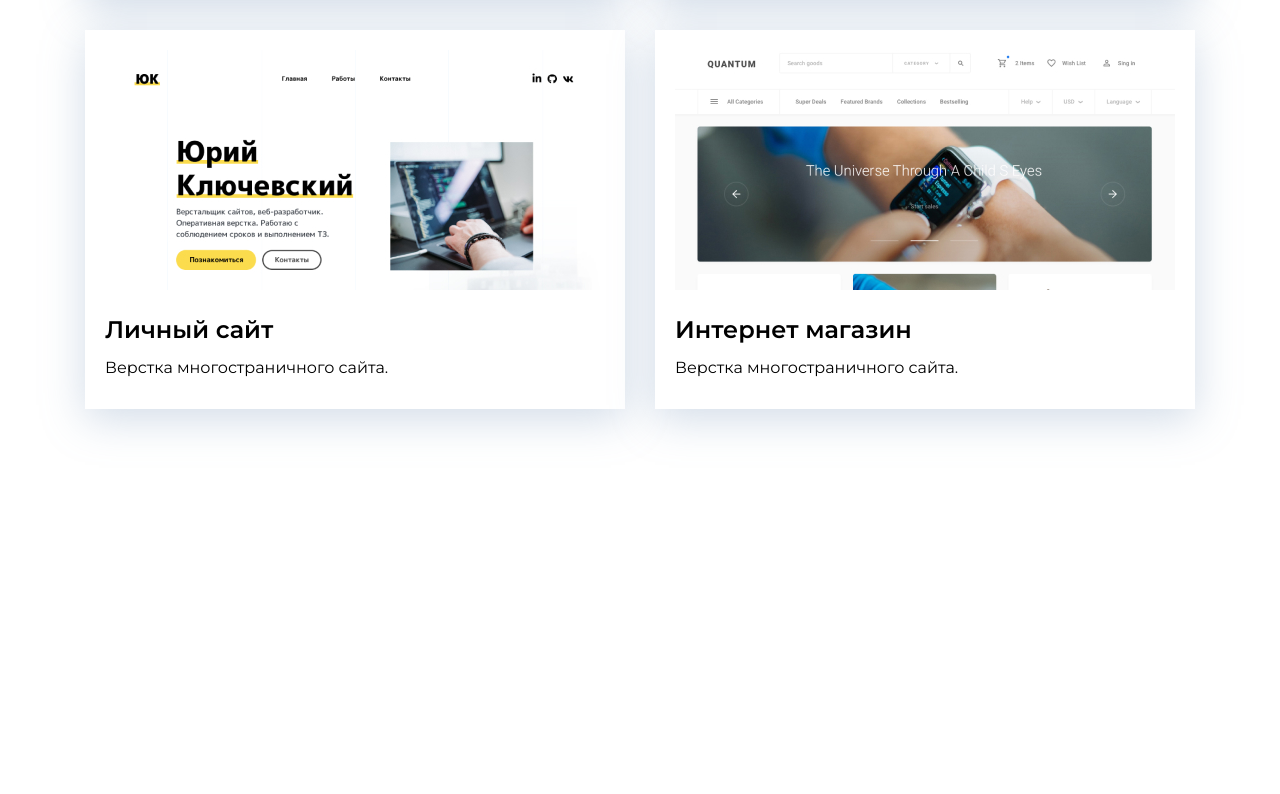
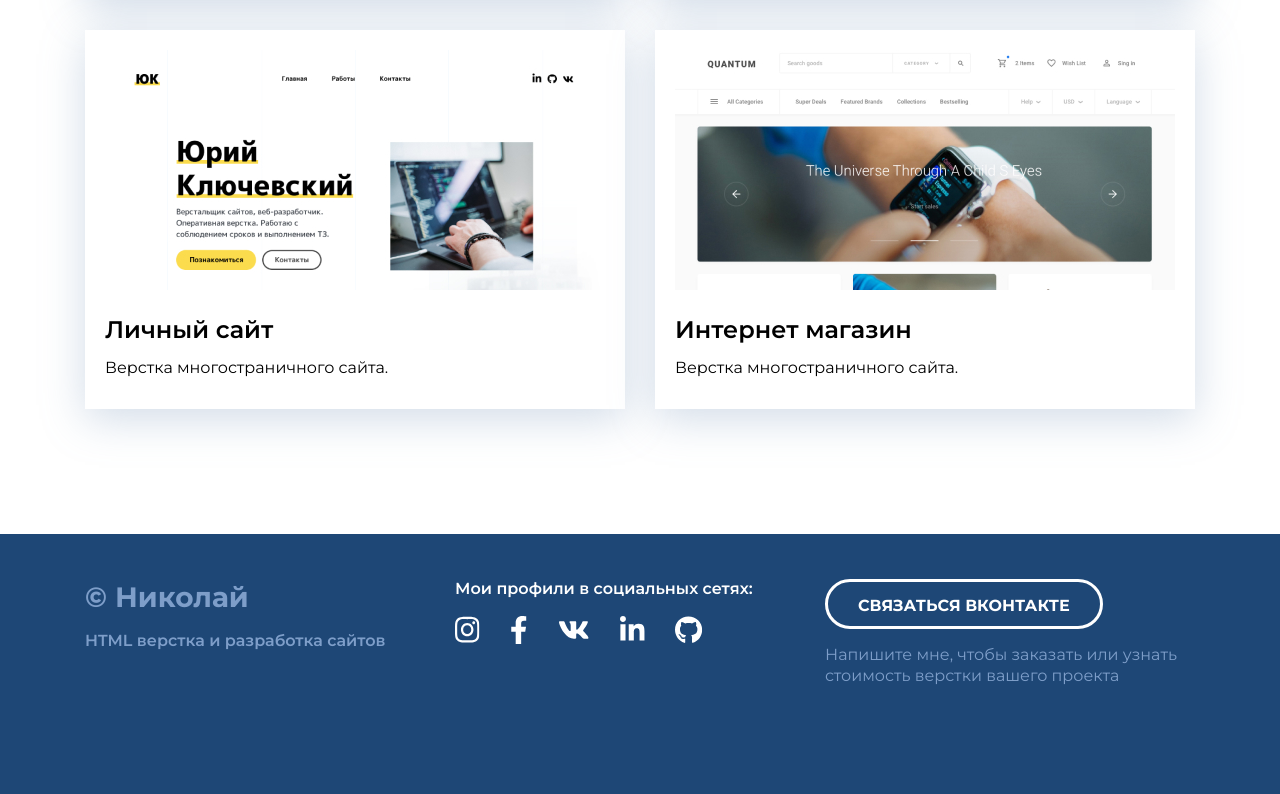
Before and after one commit to resev-dev/html-layout-portfolio-from-figma, a website: page index.html in a window 1280 px wide. Shown: the part 1389-2183 px from the top of the page. Before the commit the page ends 1923 px from the top, so only its background shows below. Drawn offline with Linux system fonts and the light colour scheme.

Commit message:
верстка подвала

```diff
--- a/index.html
+++ b/index.html
@@ -19,6 +19,7 @@
 			<img src="./img/header/arrow-down.svg" alt="arrow down">
 		</div>
 	</div>
+	<!-- // header -->
 
 	<div class="portfolio">
 		<div class="container">
@@ -56,5 +57,32 @@
 
 		</div>
 	</div>
+	<!-- // portfolio -->
+
+	<div class="footer">
+		<div class="container">
+			<div class="footer-row">
+				<div class="footer-copyright">
+					<div class="footer-copyright-header">© Николай</div>
+					<p>HTML верстка и разработка сайтов</p>
+				</div>
+				<div class="footer-social-buttons">
+					<p>Мои профили в социальных сетях:</p>
+					<div class="footer-icons-row">
+						<a href="#"><img src="./img/footer/instagram.svg" alt=""></a>
+						<a href="#"><img src="./img/footer/facebook.svg" alt=""></a>
+						<a href="#"><img src="./img/footer/vk.svg" alt=""></a>
+						<a href="#"><img src="./img/footer/linkedin.svg" alt=""></a>
+						<a href="#"><img src="./img/footer/github.svg" alt=""></a>
+					</div>
+				</div>
+				<div class="footer-contact-button">
+					<a href="#" class="footer-btn-vk">Связаться Вконтакте</a>
+					<p>Напишите мне, чтобы заказать или узнать стоимость верстки вашего проекта</p>
+				</div>
+			</div>
+		</div>
+	</div>
+	<!-- // footer -->
 </body>
 </html>
--- a/main.css
+++ b/main.css
@@ -131,3 +131,87 @@ body {
 	font-size: 16px;
 	line-height: 1.3;
 }
+
+
+/* Footer */
+
+.footer {
+	padding-top: 45px;
+	padding-bottom: 108px;
+	background: #1E4776;
+	color: #fff;
+}
+
+.footer-row {
+	display: flex;
+	justify-content: space-between;
+}
+
+.footer-copyright {
+	width: 350px;
+	color: #7E9EC9;
+	line-height: 1.3;
+	flex-grow: 1;
+}
+
+.footer-copyright-header {
+	font-size: 28px;
+	font-weight: 700;
+}
+
+.footer-copyright p {
+	font-size: 16px;
+	font-weight: 600;
+}
+
+.footer-social-buttons {
+	width: 350px;
+	flex-grow: 1; /* указываем, как много о допустимого будет занимать места блок */
+}
+
+.footer-social-buttons p {
+	margin: 0;
+	margin-bottom: 15px;
+	font-weight: 600;
+	font-size: 16px;
+	line-height: 1.3;
+}
+
+.footer-icons-row {
+	display: flex;
+	align-items: center;
+}
+
+/* выбираем элементы, у которых есть сосед слева */
+.footer-icons-row > * + * {
+	margin-left: 30px;
+}
+
+.footer-contact-button {
+	width: 350px;
+	flex-grow: 1;
+}
+
+.footer-btn-vk {
+	/* у inline-элементов неудобно работать с paddig и прочими вещами, потому преобразуем в block */
+	display: inline-block;
+
+	padding: 14px 30px 15px;
+	margin-bottom: 16px;
+	border: 3px solid #fff;
+	border-radius: 50px;
+	height: 50px;
+	color: #fff;
+	text-decoration: none;
+	font-size: 16px;
+	line-height: 1.3;
+	text-transform: uppercase;
+	font-weight: 700;
+}
+
+.footer-contact-button p {
+	margin: 0;
+	color: #7E9EC9;
+	font-size: 16px;
+	line-height: 1.3;
+}
```
Also changed, not shown: img/footer/facebook.svg (added), img/footer/github.svg (added), img/footer/instagram.svg (added), img/footer/linkedin.svg (added), img/footer/vk.svg (added).
